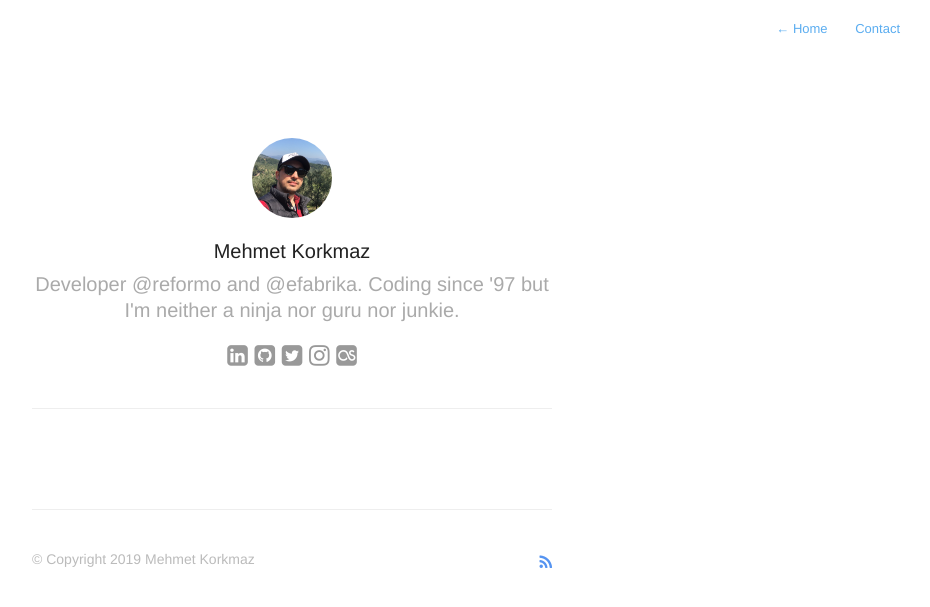
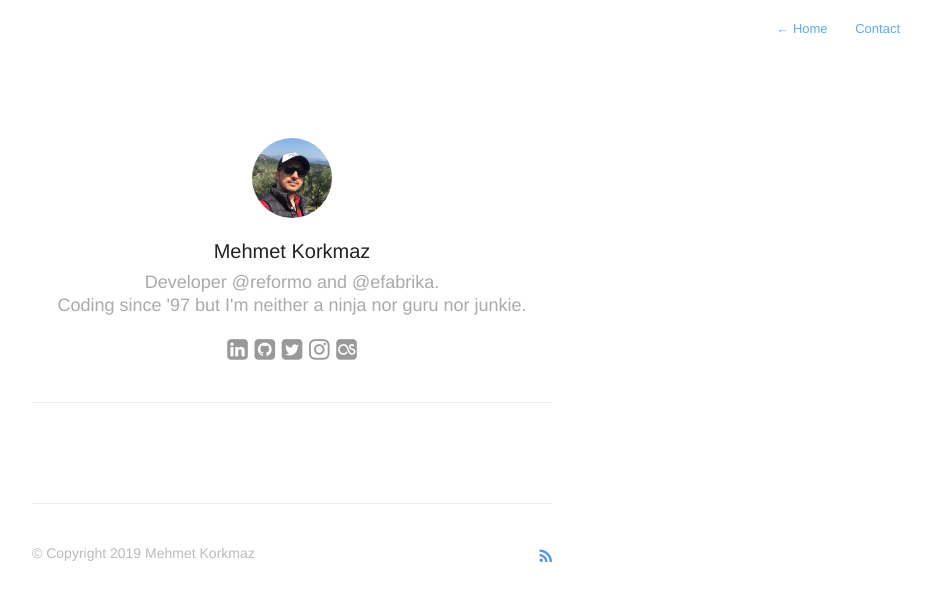
Before and after one commit to mkorkmaz/mkorkmaz.github.io, a Jekyll site: the page built from about.md, in a window 1280 px wide. Shown: the top 607 px of the page, without its empty margins (348-1278 px from the left). Built offline with Jekyll 4.4.1, drawn with Linux system fonts in a browser that asks for light colours; nearby versions of some CDN libraries.

Commit message:
First article

```diff
--- a/Gemfile
+++ b/Gemfile
@@ -29,3 +29,5 @@
 gem "wdm", "~> 0.1.0" if Gem.win_platform?
 
 gem 'jekyll-font-awesome-sass'
+
+gem 'jekyll-admin'
--- a/_config.yml
+++ b/_config.yml
@@ -22,7 +22,7 @@
 author: Mehmet Korkmaz
 email: mehmet@mkorkmaz.com
 description: >- # this means to ignore newlines until "baseurl:"
-  Developer @reformo and @efabrika. Coding since '97 but I'm neither a ninja nor guru nor junkie.
+  Developer @reformo and @efabrika. <br/>Coding since '97 but I'm neither a ninja nor guru nor junkie.
 baseurl: "" # the subpath of your site, e.g. /blog
 url: "https://mkorkmaz.com" # the base hostname & protocol for your site, e.g. http://example.com
 
@@ -35,7 +35,7 @@
 
 google_analytics: 'UA-1479299-19'
 
-permalink: /:year/:title/
+permalink: /:categories/:year-:month-:day-:title/
 
 # Build settings
 markdown: kramdown
--- a/_includes/home.html
+++ b/_includes/home.html
@@ -2,8 +2,8 @@
     {% for post in site.posts limit:10 %}
         <li>
         	<div>
-            <a href="{{ "/" | relative_url  }}{{ post.url | remove_first: '/' }}" class="post-list-date"><aside class="dates">{{ post.date | date:"%b %d" }}</aside></a>
-            <a href="{{ "/" | relative_url  }}{{ post.url | remove_first: '/' }}" class="post-list-titke">{{ post.title }} </a>
+            <a href="{{ site.baseurl   }}{{ post.url | remove_first: '/' }}" class="post-list-date"><aside class="dates">{{ post.date | date:"%b %d" }}</aside></a>
+            <a href="{{ site.baseurl   }}{{ post.url | remove_first: '/' }}" class="post-list-titke">{{ post.title }} </a>
         	</div>
         	        	<h2>{{ post.description }}</h2>
 
--- a/_includes/post-list.html
+++ b/_includes/post-list.html
@@ -1,8 +1,8 @@
 <ul id="post-list">
     {% for post in paginator.posts %}
         <li>
-            <a href="{{ "/" | relative_url  }}{{ post.url | remove_first: '/' }}" class="post-list-date"><aside class="dates">{{ post.date | date:"%b %d" }}</aside></a>
-            <a href="{{ "/" | relative_url  }}{{ post.url | remove_first: '/' }}" class="post-list-titke">{{ post.title }}
+            <a href="{{ site.baseurl }}/df/{{ post.url | remove_first: '/' }}" class="post-list-date"><aside class="dates">{{ post.date | date:"%b %d" }}</aside></a>
+            <a href="{{ "/" | relative_url  }}{{ post.url | remove_first: '/' }}" class="post-list-title">{{ post.title }}
         </li>
         <li><h2>{{ post.description }}</h2></a></li>
     {% endfor %}
--- a/assets/css/style.css
+++ b/assets/css/style.css
@@ -99,7 +99,7 @@
 }
 
 .profile h2 {
-	font-size: 20px;
+	font-size: 18px;
 	  font-weight: 300;
 	  color: #aaa;
 	  margin-top: 10px;
```
Also changed, not shown: _layouts/post.html (+8 -1 lines), _posts/2012-06-18-memsql-at-first-sight-promising-mysql-replacement.md (added, +48 -0 lines), Gemfile.lock.
